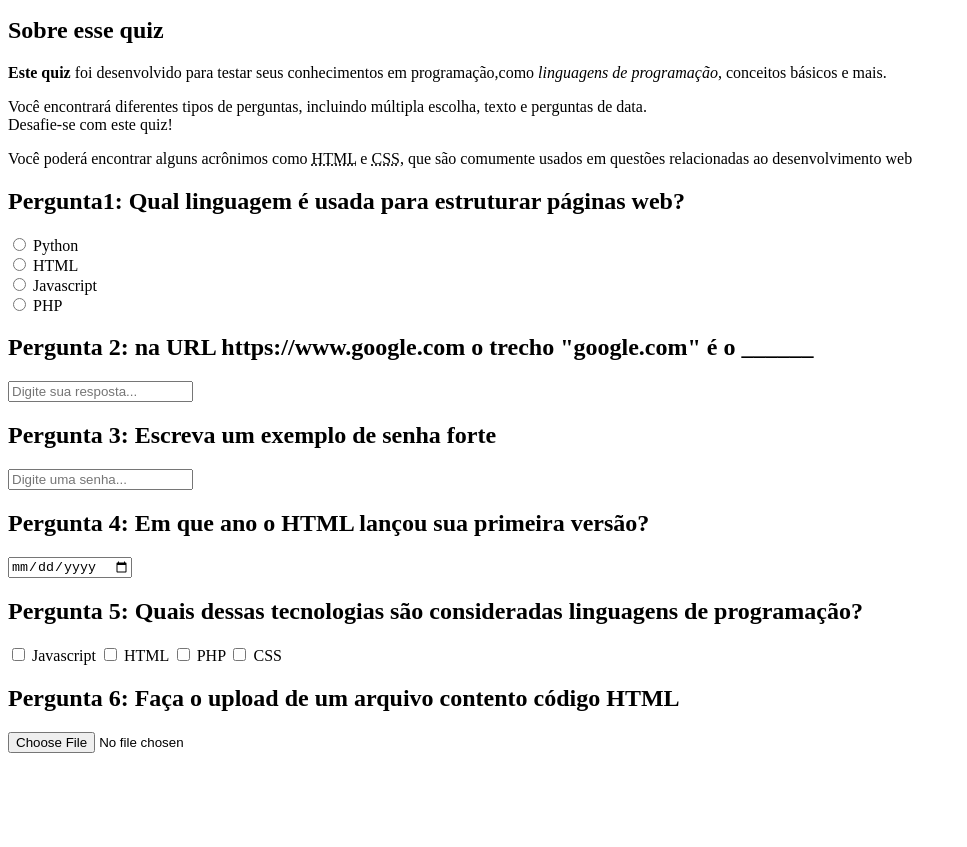
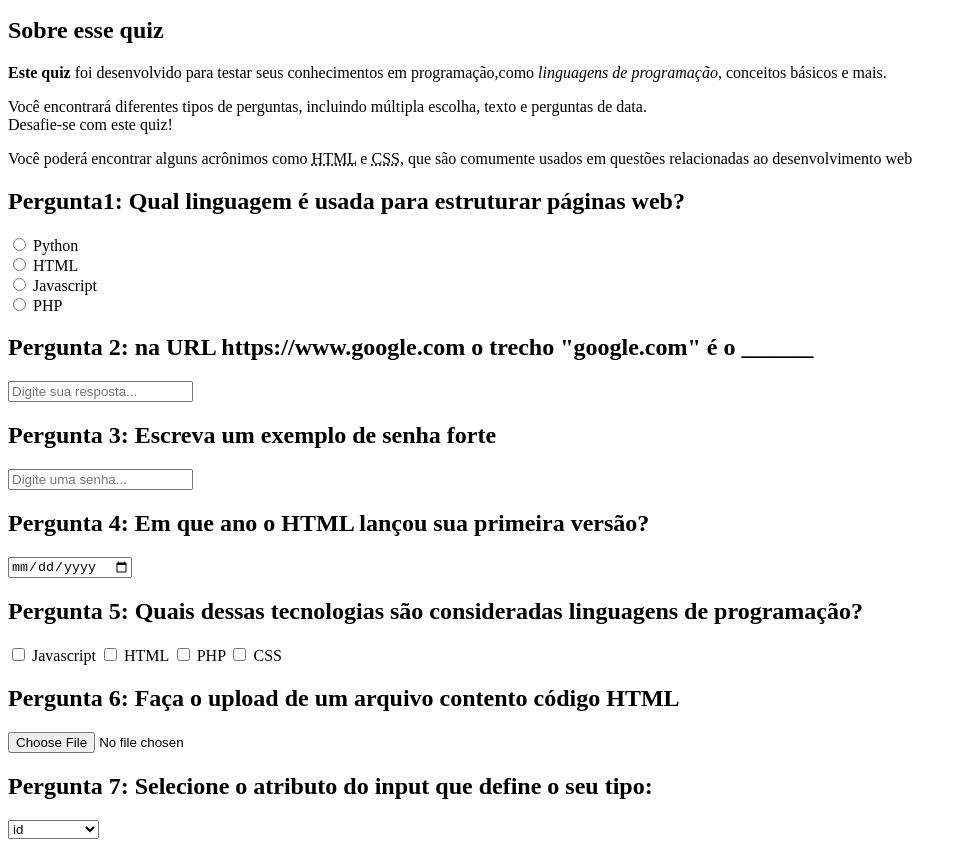
Before and after one commit to EllenCDCoelho/Quiz-para-programadores, a plain HTML site: page index.html in a window 1280 px wide. Shown: the part 101-948 px from the top of the page, without its empty margins (0-967 px from the left). Before the commit the page ends 862 px from the top, so only its background shows below. Drawn offline with Linux system fonts and the light colour scheme.

Commit message:
Criando pergunta para menu suspenso

```diff
--- a/index.html
+++ b/index.html
@@ -81,6 +81,18 @@
                     <input type="file"  id="p6" name="pergunta6">
                 </form>
             </section>
+            <!--Pergunta 7: menu suspenso-->
+            <section>
+                <h2>Pergunta 7: Selecione o atributo do input que define o seu tipo:</h2>
+                <form>
+                    <select name="pergunta7"id="p7">
+                        <option value="id">id</option>
+                        <option value="type">type</option>
+                        <option value="placeholder">placeholder</option>
+                        <option value="value">value</option>
+                    </select>
+                </form>
+            </section>
         </main>
 
         <footer>
```
